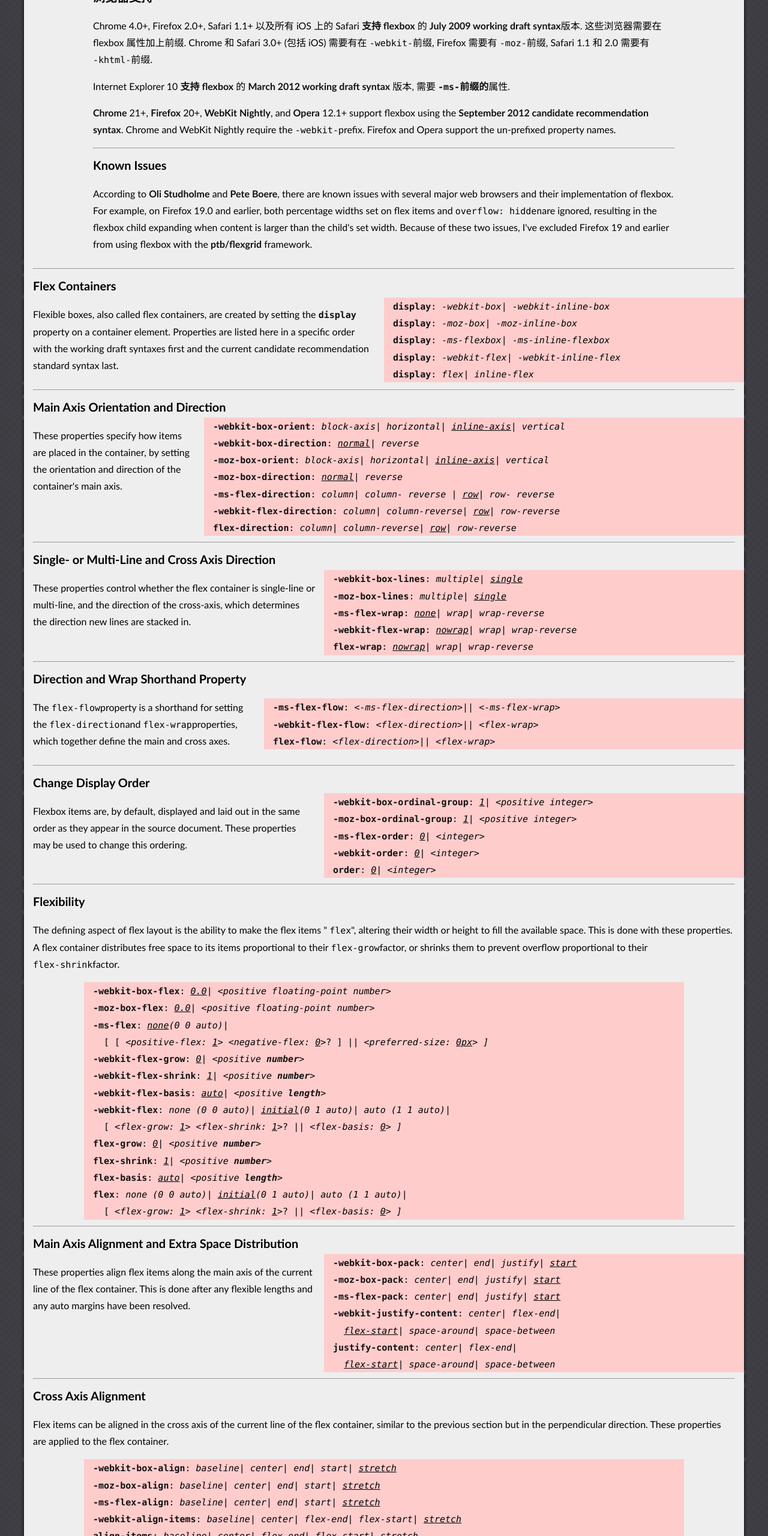
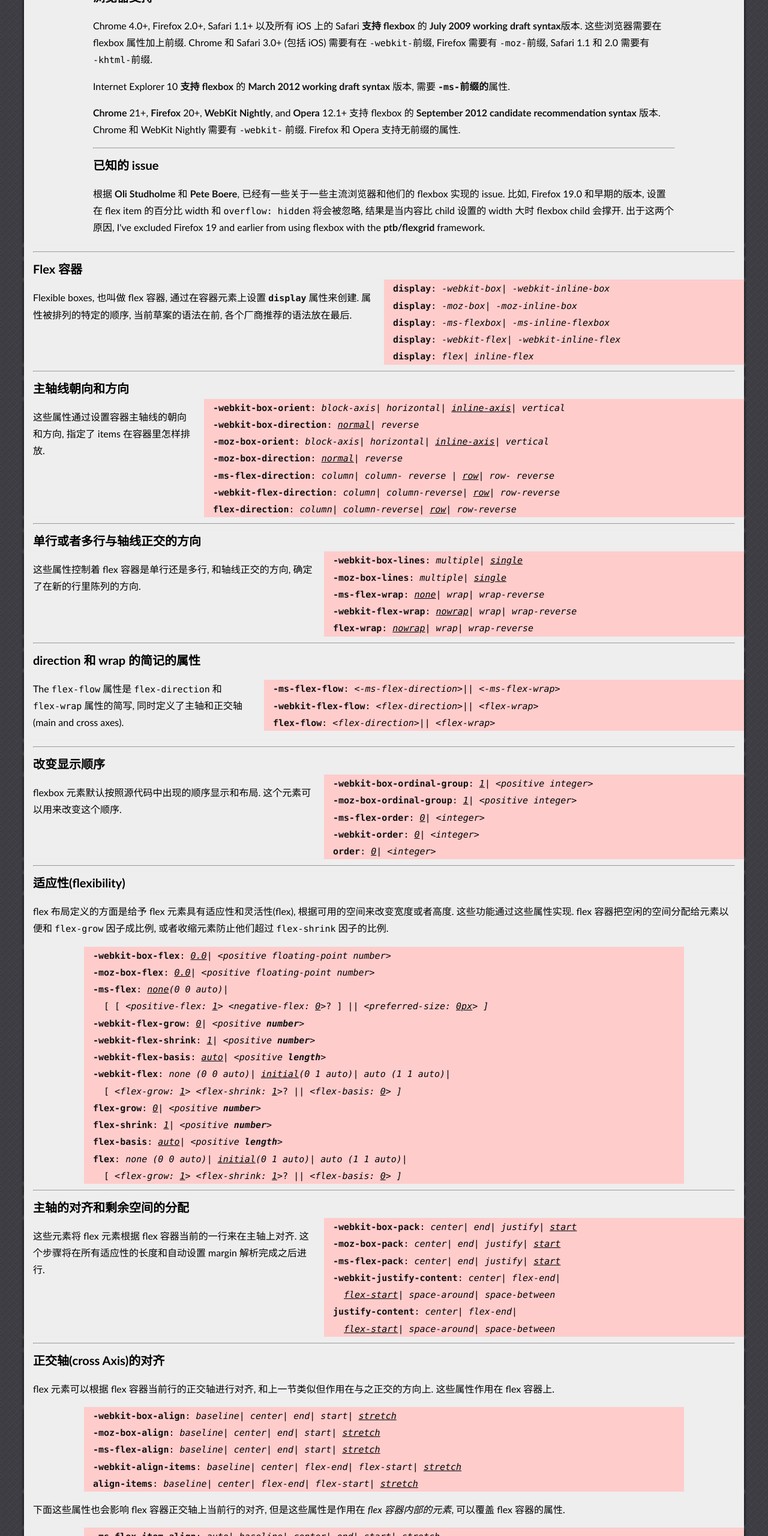
Before and after one commit to coffee-js/flexbox-refs, a plain HTML site: page index.html in a window 1280 px wide. Shown: the part 240-2800 px from the top of the page at 60% size. Drawn offline with Linux system fonts and the light colour scheme.

Commit message:
finish in a hurry

```diff
--- a/index.html
+++ b/index.html
@@ -83,12 +83,12 @@
               <p>Internet Explorer 10 <a href="http://msdn.microsoft.com/library/ie/hh673531.aspx">支持 flexbox</a> 的 <a href="http://www.w3.org/TR/2012/WD-css3-flexbox-20120322/">March 2012 working draft syntax</a> 版本, 需要
                 <a href="http://msdn.microsoft.com/library/ie/hh772069.aspx">
                   <code>-ms-</code>前缀的</a>属性.</p>
-              <p><a href="https://www.google.com/chrome/">Chrome</a> 21+, <a href="http://www.mozilla.org/firefox/">Firefox</a> 20+, <a href="http://nightly.webkit.org/">WebKit Nightly</a>, and <a href="http://www.opera.com/">Opera</a> 12.1+ support flexbox using the <a href="http://www.w3.org/TR/2012/CR-css3-flexbox-20120918/">September 2012 candidate recommendation syntax</a>. Chrome and WebKit Nightly require the
-                <code>-webkit-</code>prefix. Firefox and Opera support the un-prefixed property names.</p>
+              <p><a href="https://www.google.com/chrome/">Chrome</a> 21+, <a href="http://www.mozilla.org/firefox/">Firefox</a> 20+, <a href="http://nightly.webkit.org/">WebKit Nightly</a>, and <a href="http://www.opera.com/">Opera</a> 12.1+ 支持 flexbox 的 <a href="http://www.w3.org/TR/2012/CR-css3-flexbox-20120918/">September 2012 candidate recommendation syntax</a> 版本. Chrome 和 WebKit Nightly 需要有
+                <code>-webkit-</code> 前缀. Firefox 和 Opera 支持无前缀的属性.</p>
               <hr>
-              <h3>Known Issues</h3>
-              <p>According to <a href="http://oli.jp/2011/css3-flexbox/#shrieking-eels">Oli Studholme</a> and <a href="http://the-echoplex.net/flexyboxes/">Pete Boere</a>, there are known issues with several major web browsers and their implementation of flexbox. For example, on Firefox 19.0 and earlier, both percentage widths set on flex items and
-                <code>overflow: hidden</code>are ignored, resulting in the flexbox child expanding when content is larger than the child's set width. Because of these two issues, I've excluded Firefox 19 and earlier from using flexbox with the <a href="http://ptb2.me/flexgrid/">ptb/flexgrid</a> framework.</p>
+              <h3>已知的 issue</h3>
+              <p>根据 <a href="http://oli.jp/2011/css3-flexbox/#shrieking-eels">Oli Studholme</a> 和 <a href="http://the-echoplex.net/flexyboxes/">Pete Boere</a>, 已经有一些关于一些主流浏览器和他们的 flexbox 实现的 issue. 比如, Firefox 19.0 和早期的版本, 设置在 flex item 的百分比 width 和 <code>overflow: hidden</code> 将会被忽略,
+              结果是当内容比 child 设置的 width 大时 flexbox child 会撑开. 出于这两个原因, I've excluded Firefox 19 and earlier from using flexbox with the <a href="http://ptb2.me/flexgrid/">ptb/flexgrid</a> framework.</p>
             </div>
           </div>
           <div class="row">
@@ -98,15 +98,15 @@
           </div>
           <div class="row">
             <div class="span12">
-              <h3>Flex Containers</h3>
+              <h3>Flex 容器</h3>
             </div>
           </div>
           <div class="row">
             <div class="span6">
-              <p>Flexible boxes, also called flex containers, are created by setting the
+              <p>Flexible boxes, 也叫做 flex 容器, 通过在容器元素上设置
                 <a href="http://dev.w3.org/csswg/css-flexbox/#flex-containers">
                   <code>display</code>
-                </a>property on a container element. Properties are listed here in a specific order with the working draft syntaxes first and the current candidate recommendation standard syntax last.</p>
+                </a>属性来创建. 属性被排列的特定的顺序, 当前草案的语法在前, 各个厂商推荐的语法放在最后.</p>
             </div>
             <div class="span6" style="background-color: #fcc; -webkit-align-self: center">
               <code><a href="https://developer.apple.com/library/safari/documentation/AppleApplications/Reference/SafariCSSRef/Articles/StandardCSSProperties.html#//apple_ref/css/property/display">display</a>:
@@ -134,12 +134,12 @@
           </div>
           <div class="row">
             <div class="span12">
-              <h3>Main Axis Orientation and Direction</h3>
+              <h3>主轴线朝向和方向</h3>
             </div>
           </div>
           <div class="row">
             <div class="span3">
-              <p>These properties specify how items are placed in the container, by setting the orientation and direction of the container's main axis.</p>
+              <p>这些属性通过设置容器主轴线的朝向和方向, 指定了 items 在容器里怎样排放.</p>
             </div>
             <div class="span9" style="background-color: #fcc; -webkit-align-self: center">
               <code>
@@ -196,12 +196,12 @@
           </div>
           <div class="row">
             <div class="span12">
-              <h3>Single- or Multi-Line and Cross Axis Direction</h3>
+              <h3>单行或者多行与轴线正交的方向</h3>
             </div>
           </div>
           <div class="row">
             <div class="span5">
-              <p>These properties control whether the flex container is single-line or multi-line, and the direction of the cross-axis, which determines the direction new lines are stacked in.</p>
+              <p>这些属性控制着 flex 容器是单行还是多行, 和轴线正交的方向, 确定了在新的行里陈列的方向.</p>
             </div>
             <div class="span7" style="background-color: #fcc; -webkit-align-self: center">
               <code>
@@ -237,15 +237,15 @@
           </div>
           <div class="row">
             <div class="span12">
-              <h3>Direction and Wrap Shorthand Property</h3>
+              <h3>direction 和 wrap 的简记的属性</h3>
             </div>
           </div>
           <div class="row">
             <div class="span4">
               <p>The
-                <code>flex-flow</code>property is a shorthand for setting the
-                <code>flex-direction</code>and
-                <code>flex-wrap</code>properties, which together define the main and cross axes.</p>
+                <code>flex-flow</code> 属性是
+                <code>flex-direction</code> 和
+                <code>flex-wrap</code> 属性的简写, 同时定义了主轴和正交轴(main and cross axes).</p>
             </div>
             <div class="span8" style="background-color: #fcc; -webkit-align-self: center">
               <code><a href="http://msdn.microsoft.com/library/ie/jj127300.aspx">-ms-</a><a href="http://www.w3.org/TR/2012/WD-css3-flexbox-20120322/#flex-flow">flex-flow</a>:
@@ -267,12 +267,12 @@
           </div>
           <div class="row">
             <div class="span12">
-              <h3>Change Display Order</h3>
+              <h3>改变显示顺序</h3>
             </div>
           </div>
           <div class="row">
             <div class="span5">
-              <p>Flexbox items are, by default, displayed and laid out in the same order as they appear in the source document. These properties may be used to change this ordering.</p>
+              <p>flexbox 元素默认按照源代码中出现的顺序显示和布局. 这个元素可以用来改变这个顺序.</p>
             </div>
             <div class="span7" style="background-color: #fcc; -webkit-align-self: center">
               <code>
@@ -305,15 +305,17 @@
           </div>
           <div class="row">
             <div class="span12">
-              <h3>Flexibility</h3>
+              <h3>适应性(flexibility)</h3>
             </div>
           </div>
           <div class="row">
             <div class="span12">
-              <p>The defining aspect of flex layout is the ability to make the flex items "
-                <code>flex</code>", altering their width or height to fill the available space. This is done with these properties. A flex container distributes free space to its items proportional to their
-                <code>flex-grow</code>factor, or shrinks them to prevent overflow proportional to their
-                <code>flex-shrink</code>factor.</p>
+              <p>flex 布局定义的方面是给予 flex 元素具有适应性和灵活性(flex),
+              根据可用的空间来改变宽度或者高度. 这些功能通过这些属性实现.
+              flex 容器把空闲的空间分配给元素以便和
+                <code>flex-grow</code> 因子成比例,
+                或者收缩元素防止他们超过
+                <code>flex-shrink</code> 因子的比例.</p>
             </div>
           </div>
           <div class="row">
@@ -386,12 +388,13 @@
           </div>
           <div class="row">
             <div class="span12">
-              <h3>Main Axis Alignment and Extra Space Distribution</h3>
+              <h3>主轴的对齐和剩余空间的分配</h3>
             </div>
           </div>
           <div class="row">
             <div class="span5">
-              <p>These properties align flex items along the main axis of the current line of the flex container. This is done after any flexible lengths and any auto margins have been resolved.</p>
+              <p>这些元素将 flex 元素根据 flex 容器当前的一行来在主轴上对齐.
+              这个步骤将在所有适应性的长度和自动设置 margin 解析完成之后进行.</p>
             </div>
             <div class="span7" style="background-color: #fcc; -webkit-align-self: center">
               <code><a href="https://developer.apple.com/library/safari/documentation/AppleApplications/Reference/SafariCSSRef/Articles/StandardCSSProperties.html#//apple_ref/css/property/-webkit-box-pack">-webkit-</a><a href="http://www.w3.org/TR/2009/WD-css3-flexbox-20090723/#propdef-box-pack">box-pack</a>:
@@ -433,8 +436,9 @@
           </div>
           <div class="row">
             <div class="span12">
-              <h3>Cross Axis Alignment</h3>
-              <p>Flex items can be aligned in the cross axis of the current line of the flex container, similar to the previous section but in the perpendicular direction. These properties are applied to the flex container.</p>
+              <h3>正交轴(cross Axis)的对齐</h3>
+              <p>flex 元素可以根据 flex 容器当前行的正交轴进行对齐, 和上一节类似但作用在与之正交的方向上.
+              这些属性作用在 flex 容器上.</p>
             </div>
           </div>
           <div class="row">
@@ -474,8 +478,8 @@
           </div>
           <div class="row">
             <div class="span12">
-              <p>These properties also affect alignment in the cross axis of the current line of the flex container, but these properties are applied to the
-                <em>items inside the flex container</em>to override the container property.</p>
+              <p>下面这些属性也会影响 flex 容器正交轴上当前行的对齐, 但是这些属性是作用在
+                <em>flex 容器内部的元素</em>, 可以覆盖 flex 容器的属性.</p>
             </div>
           </div>
           <div class="row">
@@ -511,14 +515,15 @@
           </div>
           <div class="row">
             <div class="span12">
-              <h3>Cross Axis Extra Space Distribution</h3>
+              <h3>正交轴(cross Axis)剩余空间分配</h3>
             </div>
           </div>
           <div class="row">
             <div class="span4">
-              <p>These properties align a flex container's lines within the flex container when there is extra space in the cross-axis, similar to how
-                <code>justify-content</code>and
-                <code>box/flex-pack</code>aligns individual items within the main-axis. Note, this property has no effect when the flexbox has only a single line.</p>
+              <p>这些属性在正交方向有剩余空间的情况下将 flex 容器里的多个行进行对齐, 类似于
+                <code>justify-content</code> 和
+                <code>box/flex-pack</code> 在主轴方向对单个元素进行的对齐.
+                注意, 这些属性在 flexbox 内容只有一行时不会生效.</p>
             </div>
             <div class="span8" style="background-color: #fcc; -webkit-align-self: center">
               <code><a href="http://msdn.microsoft.com/library/ie/jj127302.aspx">-ms-</a><a href="http://www.w3.org/TR/2012/WD-css3-flexbox-20120322/#flex-line-pack">flex-line-pack</a>:
```
